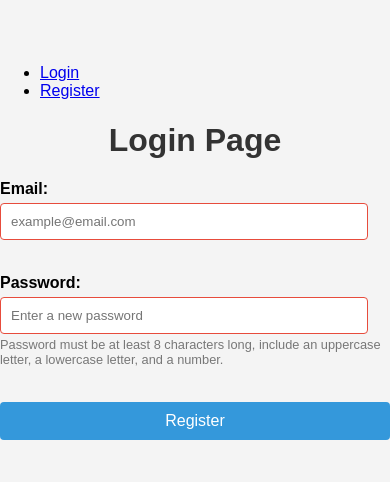
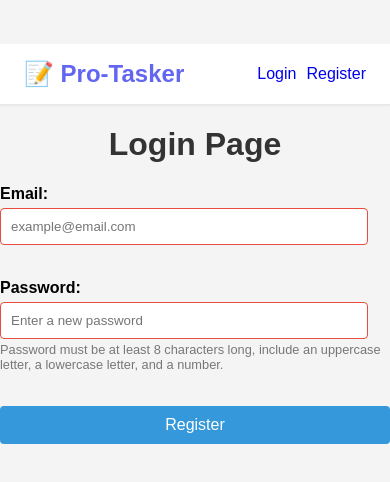
Before and after one commit to scamara100/pro-tasker, a React app in the folder frontend/: page /login in a window 390 px wide. Shown: the part 178-660 px from the top of the page. Built offline with nearby package versions, Linux system fonts and the light colour scheme; the HTML template or start-up script is replaced by a standard one.

Commit message:
added styles and UI responsive

```diff
--- a/frontend/src/App.css
+++ b/frontend/src/App.css
@@ -1,3 +1,38 @@
+:root{
+    /* Colors */
+    --color-primary: #6366f1;
+    --color-primary-dark: #4f46e5;
+    --color-primary-light: #818cf8;
+    --color-secondary: #8b5cf6;
+    --color-success: #10b981;
+    --color-error: #ef4444;
+    --color-warning: #f59e0b;
+
+     /* Neutral Colors */
+    --color-bg: #f9fafb;
+    --color-bg-secondary: #ffffff;
+    --color-bg-tertiary: #f3f4f6;
+    --color-text: #1f2937;
+    --color-text-secondary: #6b7280;
+    --color-text-tertiary: #9ca3af;
+    --color-border: #e5e7eb;
+    --color-border-dark: #d1d5db;
+
+     /* Spacing and Shadows*/
+    --spacing-md: 1rem;
+    --spacing-lg: 1.5rem;
+    --shadow-sm: 0 1px 2px 0 rgba(0, 0, 0, 0.05);
+
+    /* Typography */
+    --font-size-2xl: 1.5rem;
+    --font-weight-bold: 700;
+
+    /* Layout */
+    --header-height: 60px;
+    --sidebar-width: 250px;
+    --max-width: 1400px;
+}
+
 body {
   font-family: Arial, sans-serif;
   background-color: #f4f4f4;
@@ -14,6 +49,42 @@ body {
   border-radius: 8px;
   box-shadow: 0 0 10px rgba(0, 0, 0, 0.1);
   width: 400px;
+}
+
+.header {
+    position: sticky;
+    top: 0;
+    background-color: var(--color-bg-secondary);
+    border-bottom: 1px solid var(--color-border);
+    box-shadow: var(--shadow-sm);
+    z-index: 100;
+}
+
+.header-content {
+    max-width: var(--max-width);
+    margin: 0 auto;
+    padding: 0 var(--spacing-lg);
+    height: var(--header-height);
+    display: flex;
+    justify-content: space-between;
+    align-items: center;
+}
+
+.app-title {
+    font-size: var(--font-size-2xl);
+    font-weight: var(--font-weight-bold);
+    color: var(--color-primary);
+}
+
+.header-nav {
+    display: flex;
+    gap: var(--spacing-md);
+    align-items: center;
+}
+
+li{
+    text-decoration: none;
+    list-style-type: none;
 }
 
 h1 {
--- a/frontend/src/components/layout/NavBar.jsx
+++ b/frontend/src/components/layout/NavBar.jsx
@@ -5,30 +5,35 @@ function Navbar() {
   // bring in user info context
   const { user, logout } = useUser();
   return (
-    <nav>
+    <header className="header">
+      <div className="header-content">
+        <h1 className="app-title"> 📝 Pro-Tasker </h1>
+        <nav className="header-nav">
           <ul>
             {user ? (
-          <>
-            <li>
-              <Link to="/">Dashboard</Link>
+              <div style={{display: 'flex', gap: '10px'}}>
+                <li >
+                  <Link style={{textDecoration: "none"}} to="/">Dashboard</Link>
                 </li>
                 <li onClick={logout}>
-              <Link to="/login">Logout</Link>
+                  <Link style={{textDecoration: "none"}} to="/login">Logout</Link>
                 </li>
-          </>
+              </div >
             ) : (
-          <>
-            <li>
-              <Link to="/login">Login</Link>
+              <div style={{display: 'flex', gap: '10px'}}>
+                <li >
+                  <Link style={{textDecoration: "none"}} to="/login">Login</Link>
                 </li>
                 <li>
-              <Link to="/register">Register</Link>
+                  <Link style={{textDecoration: "none"}} to="/register">Register</Link>
                 </li>
-          </>
+              </div >
             )}
           </ul>
           {user && <span>Welcome {user.username}</span>}
         </nav>
+      </div>
+    </header>
   );
 }
 
```
Lines whose indentation alone changed are shown as unchanged.
